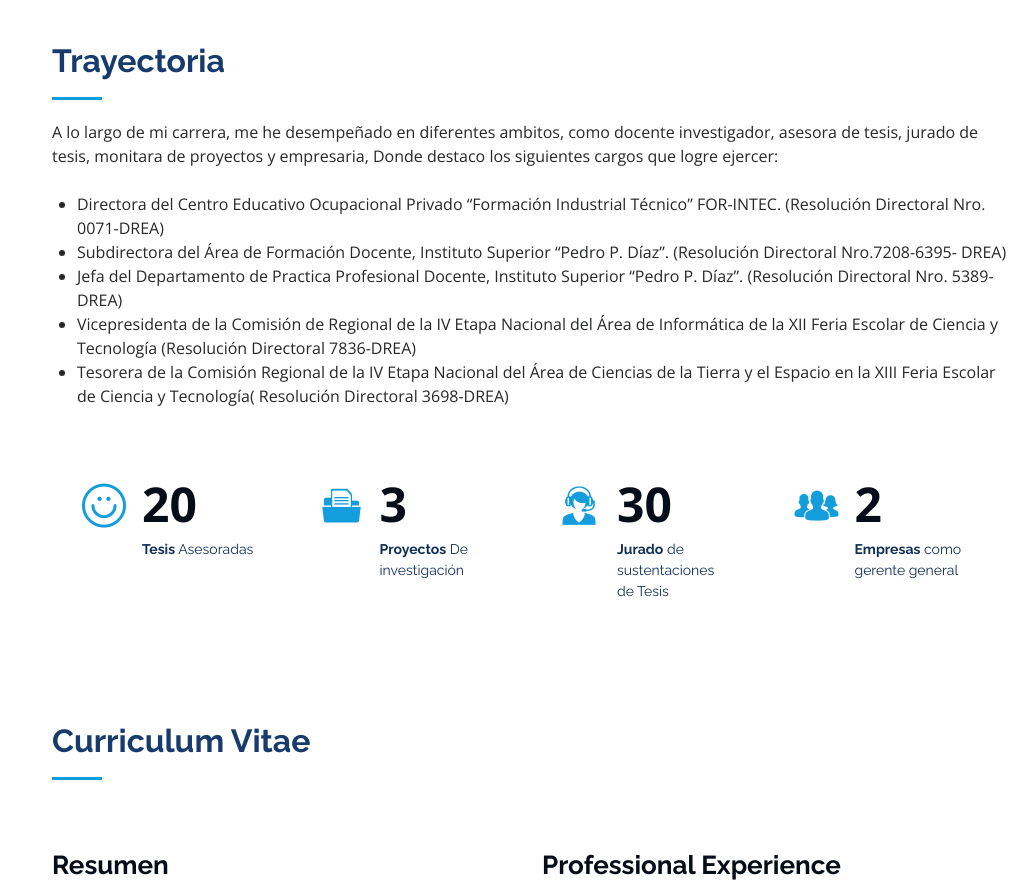
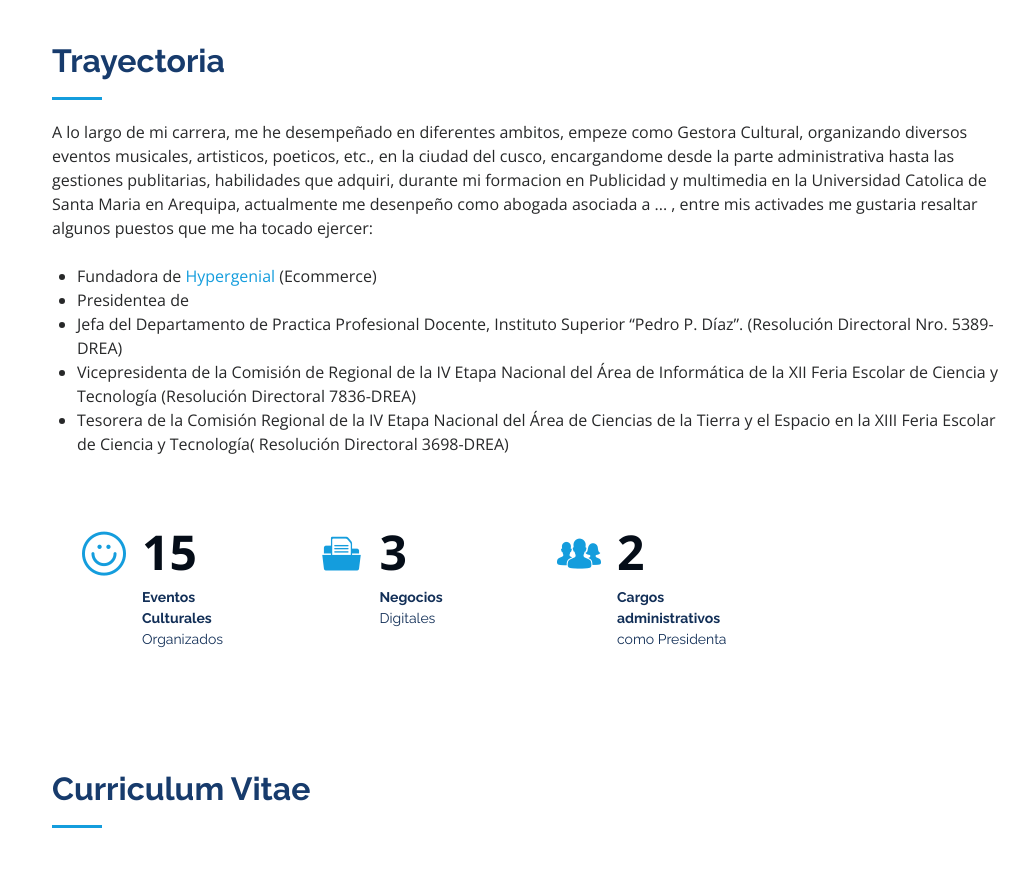
Before and after one commit to carloseab16/caroarbieto, a plain HTML site: page index.html in a window 1280 px wide. Shown: the part 1460-2355 px from the top of the page, without its empty margins (263-1280 px from the left). Drawn offline with nearby package versions, Linux system fonts and the light colour scheme.

Commit message:
first commitssss

```diff
--- a/index.html
+++ b/index.html
@@ -133,13 +133,16 @@ equipo, manejo de proyectos con tareas multidisciplinarias, alto sentido de resp
 
         <div class="section-title">
           <h2>Trayectoria</h2>
-          <p>A lo largo de mi carrera, me he desempeñado en diferentes ambitos, como docente investigador, asesora de tesis, jurado de tesis, monitara de proyectos y empresaria, Donde destaco los siguientes cargos que logre ejercer:</p>
+          <p>A lo largo de mi carrera, me he desempeñado en diferentes ambitos, empeze como Gestora Cultural, organizando diversos eventos musicales, artisticos, poeticos, etc., en la ciudad del cusco,
+            encargandome desde la parte administrativa hasta las gestiones publitarias, habilidades que adquiri, durante mi formacion en Publicidad y multimedia en la Universidad Catolica de Santa Maria
+            en Arequipa, actualmente me desenpeño como abogada asociada a ... , entre mis activades me gustaria resaltar algunos puestos que me ha tocado ejercer:
+          </p>
           <br>
           <div class="row">
 
               <ul>
-                <li>Directora del Centro Educativo Ocupacional Privado “Formación Industrial Técnico” FOR-INTEC. (Resolución Directoral Nro. 0071-DREA) </li>
-                <li>Subdirectora del Área de Formación Docente, Instituto Superior “Pedro P. Díaz”. (Resolución Directoral Nro.7208-6395- DREA)</li>
+                <li>Fundadora de <a href="https://www.facebook.com/Hypergenial/" target="_blank">Hypergenial</a> (Ecommerce)</li>
+                <li>Presidentea de</li>
                 <li>Jefa del Departamento de Practica Profesional Docente, Instituto Superior “Pedro P. Díaz”. (Resolución Directoral Nro. 5389-DREA)</li>
                 <li>Vicepresidenta de la Comisión de Regional de la IV Etapa Nacional del Área de Informática de la XII Feria Escolar de Ciencia y Tecnología (Resolución Directoral 7836-DREA)</li>
                 <li>Tesorera de la Comisión Regional de la IV Etapa Nacional del Área de Ciencias de la Tierra y el Espacio en la XIII Feria Escolar de Ciencia y Tecnología( Resolución Directoral 3698-DREA)</li>
@@ -156,8 +159,8 @@ equipo, manejo de proyectos con tareas multidisciplinarias, alto sentido de resp
           <div class="col-lg-3 col-md-6 d-md-flex align-items-md-stretch" data-aos="fade-up">
             <div class="count-box">
               <i class="icofont-simple-smile"></i>
-              <span data-toggle="counter-up">20</span>
-              <p><strong>Tesis</strong> Asesoradas</p>
+              <span data-toggle="counter-up">15</span>
+              <p><strong>Eventos Culturales</strong> Organizados</p>
             </div>
           </div>
 
@@ -165,26 +168,19 @@ equipo, manejo de proyectos con tareas multidisciplinarias, alto sentido de resp
             <div class="count-box">
               <i class="icofont-document-folder"></i>
               <span data-toggle="counter-up">3</span>
-              <p><strong>Proyectos</strong> De investigación</p>
+              <p><strong>Negocios </strong> Digitales</p>
             </div>
           </div>
 
-          <div class="col-lg-3 col-md-6 d-md-flex align-items-md-stretch" data-aos="fade-up" data-aos-delay="200">
-            <div class="count-box">
-              <i class="icofont-live-support"></i>
-              <span data-toggle="counter-up">30</span>
-              <p><strong>Jurado</strong> de sustentaciones de Tesis</p>
-            </div>
-          </div>
+
 
           <div class="col-lg-3 col-md-6 d-md-flex align-items-md-stretch" data-aos="fade-up" data-aos-delay="300">
             <div class="count-box">
               <i class="icofont-users-alt-5"></i>
               <span data-toggle="counter-up">2</span>
-              <p><strong>Empresas</strong> como gerente general</p>
+              <p><strong>Cargos administrativos</strong> como Presidenta</p>
             </div>
           </div>
-
         </div>
 
       </div>
```
Also changed, not shown: portfolio-details.html (line endings or trailing spaces).
